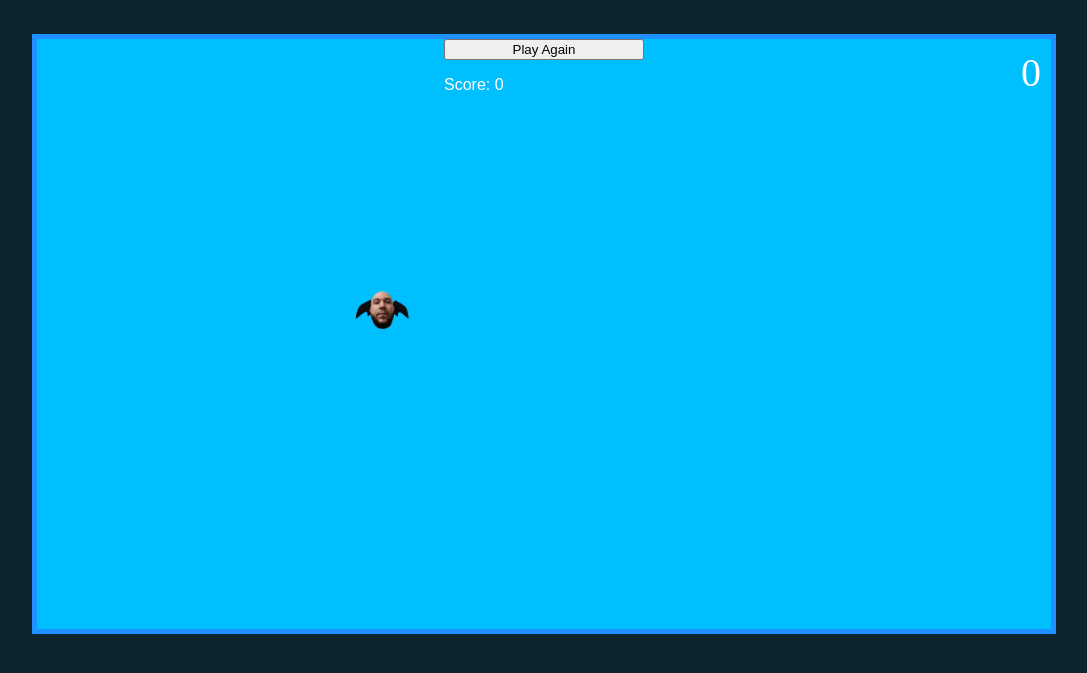
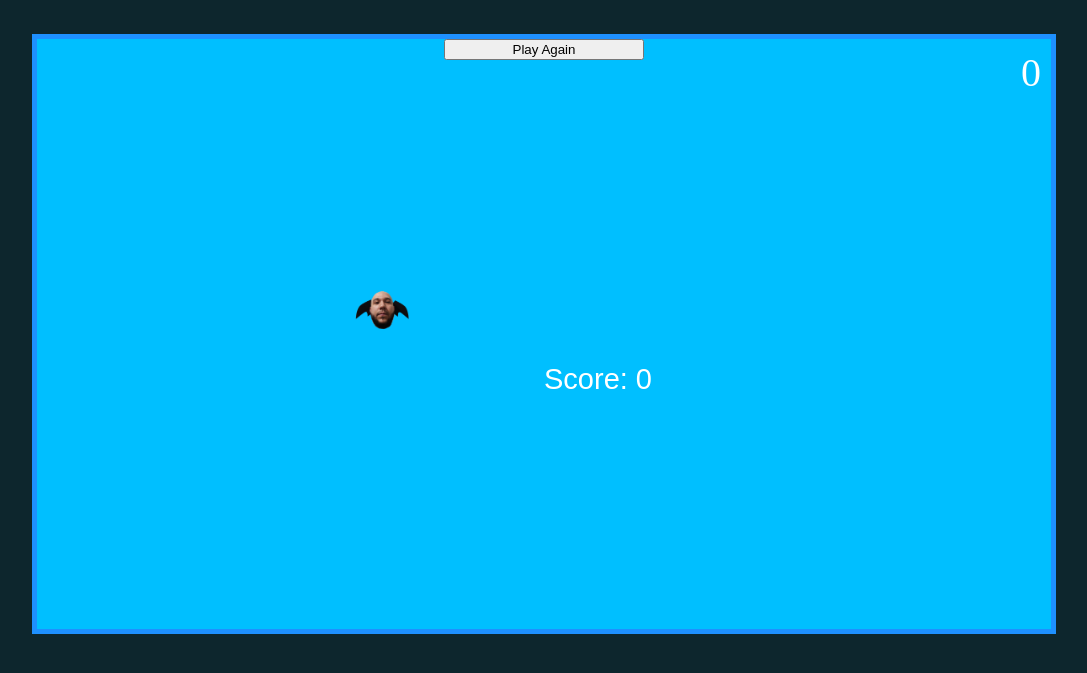
Before and after one commit to Ferreirabob/Flappy-Lukita, a plain HTML site: page index.html in a window 1280 px wide. Shown: the part 61-734 px from the top of the page, without its empty margins (96-1183 px from the left). Drawn offline with Linux system fonts and the light colour scheme; a web font is replaced by a local one.

Commit message:
Update flappy.css

```diff
--- a/css/flappy.css
+++ b/css/flappy.css
@@ -41,7 +41,12 @@
     box-shadow: 1px 1px 6px black;
   }
 
-
+  .my-point {
+    position: absolute;
+    top: 50%;
+    left: 50%;
+    font-size: 29px;
+  }
 
 
   .bird {
```
